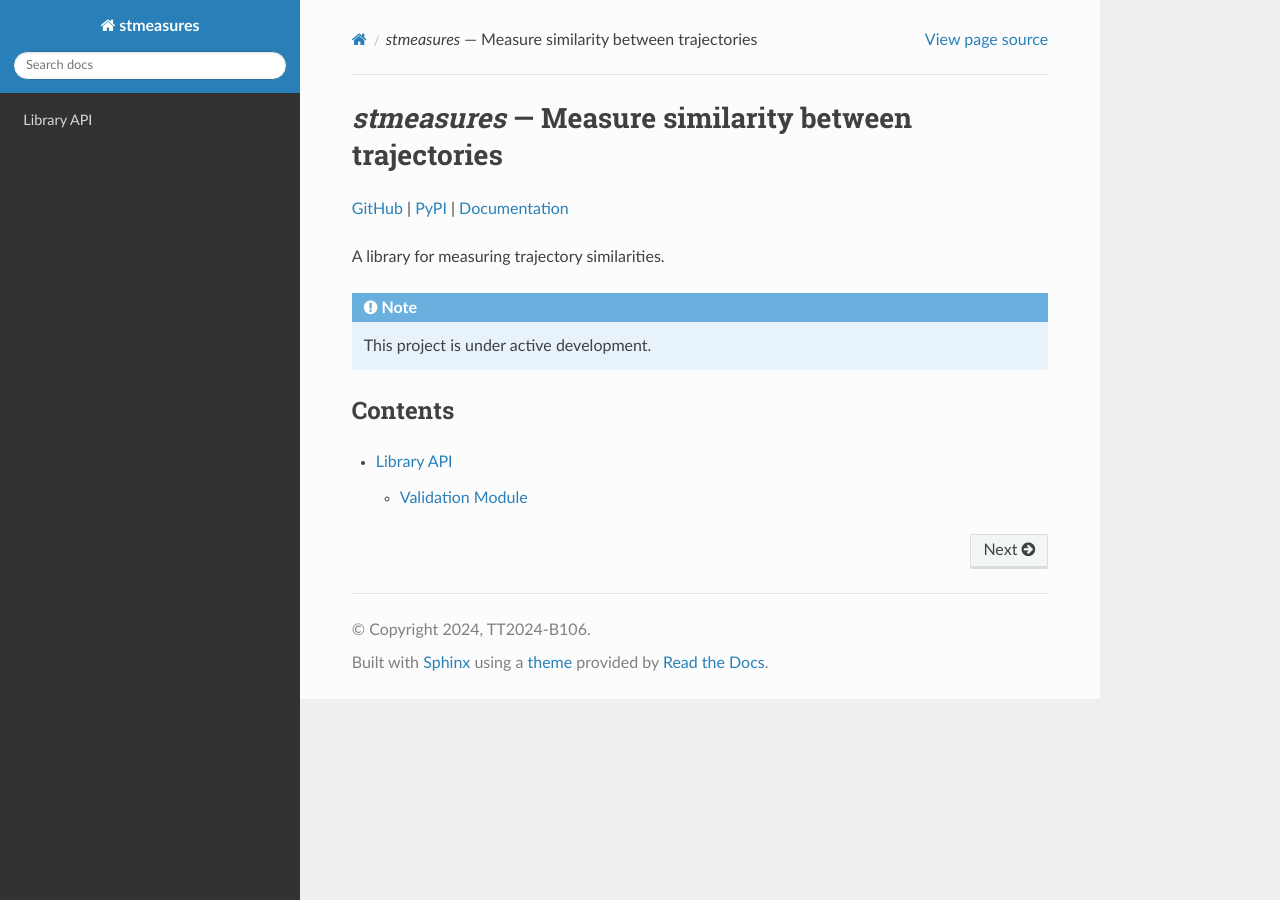
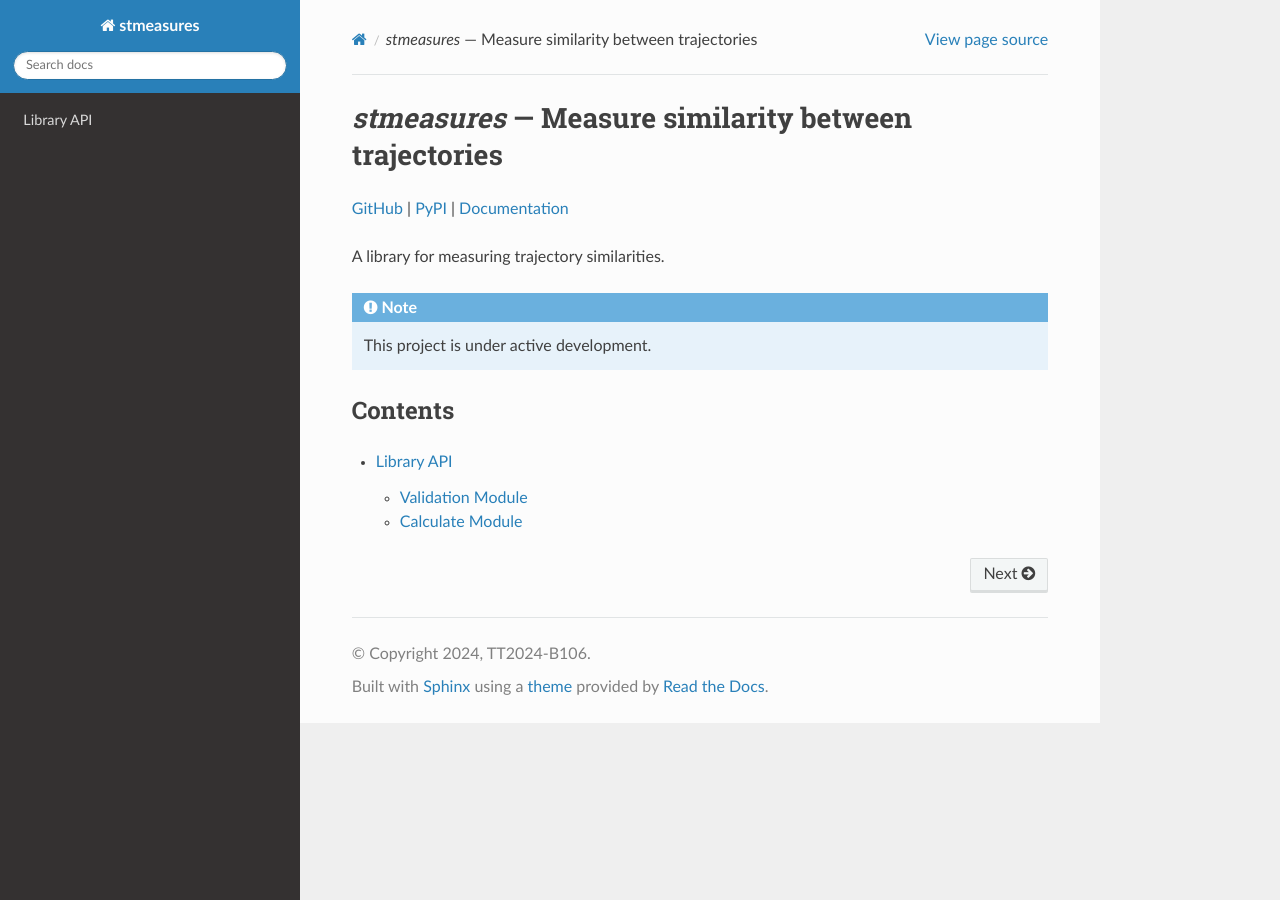
Before and after one commit to TT2024-B106/stmeasures, a Sphinx documentation site: the page built from docs/source/index.rst, in a window 1280 px wide. Built offline with Sphinx 7.4.7 and the Read the Docs theme 3.1.0, drawn with Linux system fonts in a browser that asks for light colours.

Commit message:
Trying to document class

```diff
--- a/docs/source/api.rst
+++ b/docs/source/api.rst
@@ -7,3 +7,8 @@
 -----------------
 
 .. autofunction:: validation.validate_trajectory
+
+Calculate Module
+----------------
+
+.. autoclass:: calculate.base.BaseAlgorithm
```
